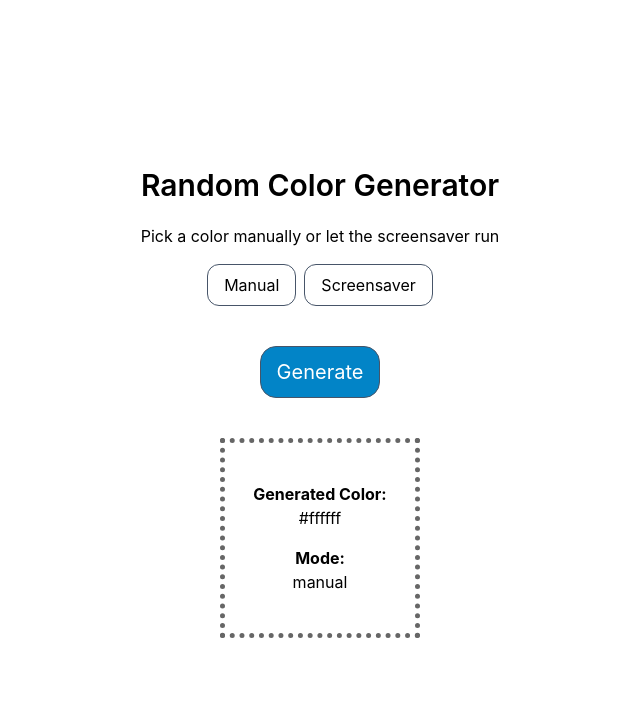
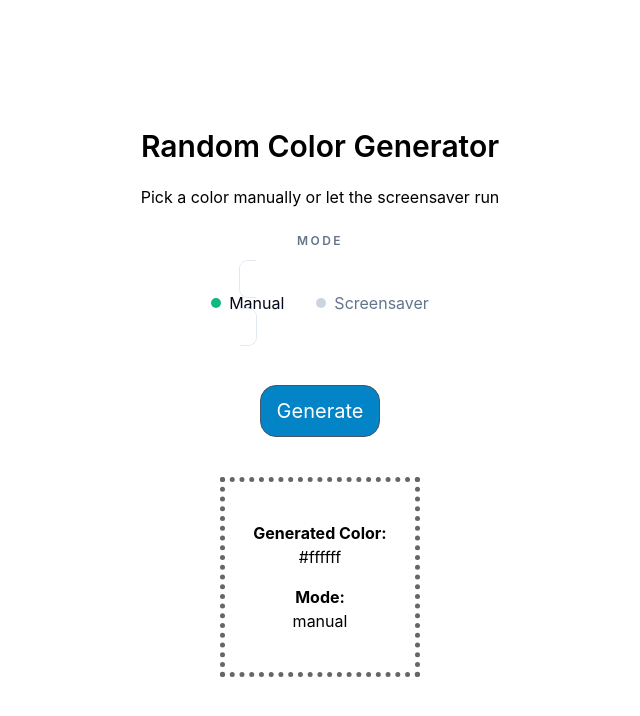
Before and after one commit to anntnt/react-random-color-generator, a React app: page / in a window 1280 px wide. Shown: the top 716 px of the page, without its empty margins (320-960 px from the left). Built offline with nearby package versions, Linux system fonts and the light colour scheme.

Commit message:
Refine mode switch with accessible radio controls

```diff
--- a/src/components/ModeSwitch.tsx
+++ b/src/components/ModeSwitch.tsx
@@ -6,25 +6,63 @@
   setMode: Dispatch<SetStateAction<Mode>>;
 };
 
+const modeOptions: { label: string; value: Mode }[] = [
+  { label: 'Manual', value: 'manual' },
+  { label: 'Screensaver', value: 'screensaver' },
+];
+
 export default function ModeSwitch({ mode, setMode }: ModeSwitchProps) {
   return (
-    <div className="mt-4 flex gap-2">
-      <button
-        type="button"
-        onClick={() => setMode('manual')}
-        aria-pressed={mode === 'manual'}
-        className="rounded-xl border border-slate-600 px-4 py-2"
-      >
-        Manual
-      </button>
-      <button
-        type="button"
-        onClick={() => setMode('screensaver')}
-        aria-pressed={mode === 'screensaver'}
-        className="rounded-xl border border-slate-600 px-4 py-2"
-      >
-        Screensaver
-      </button>
-    </div>
+    <fieldset className="mt-6">
+      <legend className="mb-3 text-xs font-semibold uppercase tracking-[0.2em] text-slate-500">
+        Mode
+      </legend>
+
+      <div className="inline-flex p-1.5 ">
+        {modeOptions.map((option) => {
+          const isSelected = mode === option.value;
+          const inputId = `mode-${option.value}`;
+
+          return (
+            <div key={option.value} className='px-4'>
+              <input
+                id={inputId}
+                type="radio"
+                name="mode"
+                value={option.value}
+                checked={isSelected}
+                onChange={() => setMode(option.value)}
+                className="sr-only"
+                aria-label={option.label}
+              />
+              <label
+                htmlFor={inputId}
+                aria-label={option.label}
+                className={`cursor-pointer rounded-lg px-4 py-2 text-base transition ${
+                  isSelected
+                    ? 'bg-white text-slate-950 ring-1 ring-slate-200'
+                    : 'text-slate-500 hover:bg-emerald-50 hover:text-emerald-700 hover:ring-1 hover:ring-emerald-200'
+                }`}
+              >
+                <span className="flex items-center gap-2">
+                  <span
+                    className={`h-2.5 w-2.5 rounded-full ${
+                      isSelected ? 'bg-emerald-500' : 'bg-slate-300'
+                    }`}
+                    aria-hidden="true"
+                  />
+                  <span
+                    aria-hidden="true"
+                    className="transition-colors"
+                  >
+                    {option.label}
+                  </span>
+                </span>
+              </label>
+            </div>
+          );
+        })}
+      </div>
+    </fieldset>
   );
 }
```
